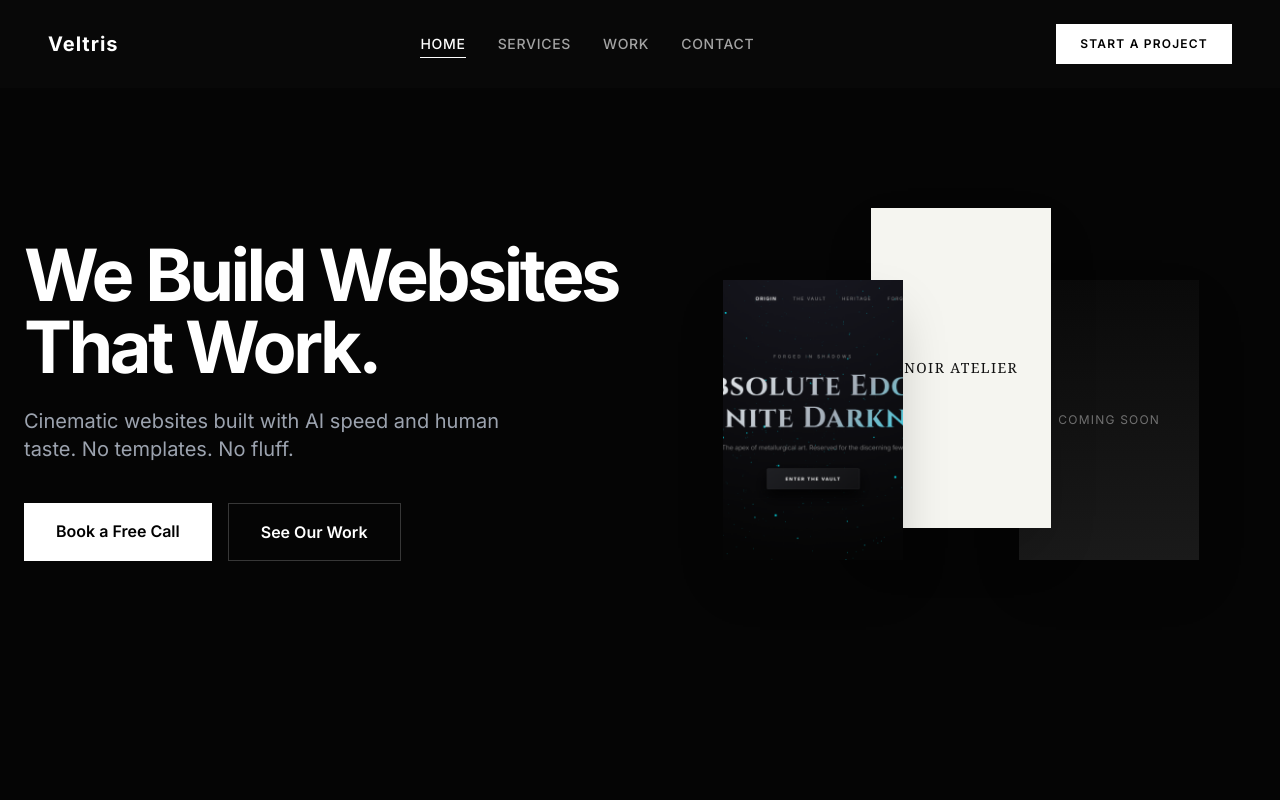
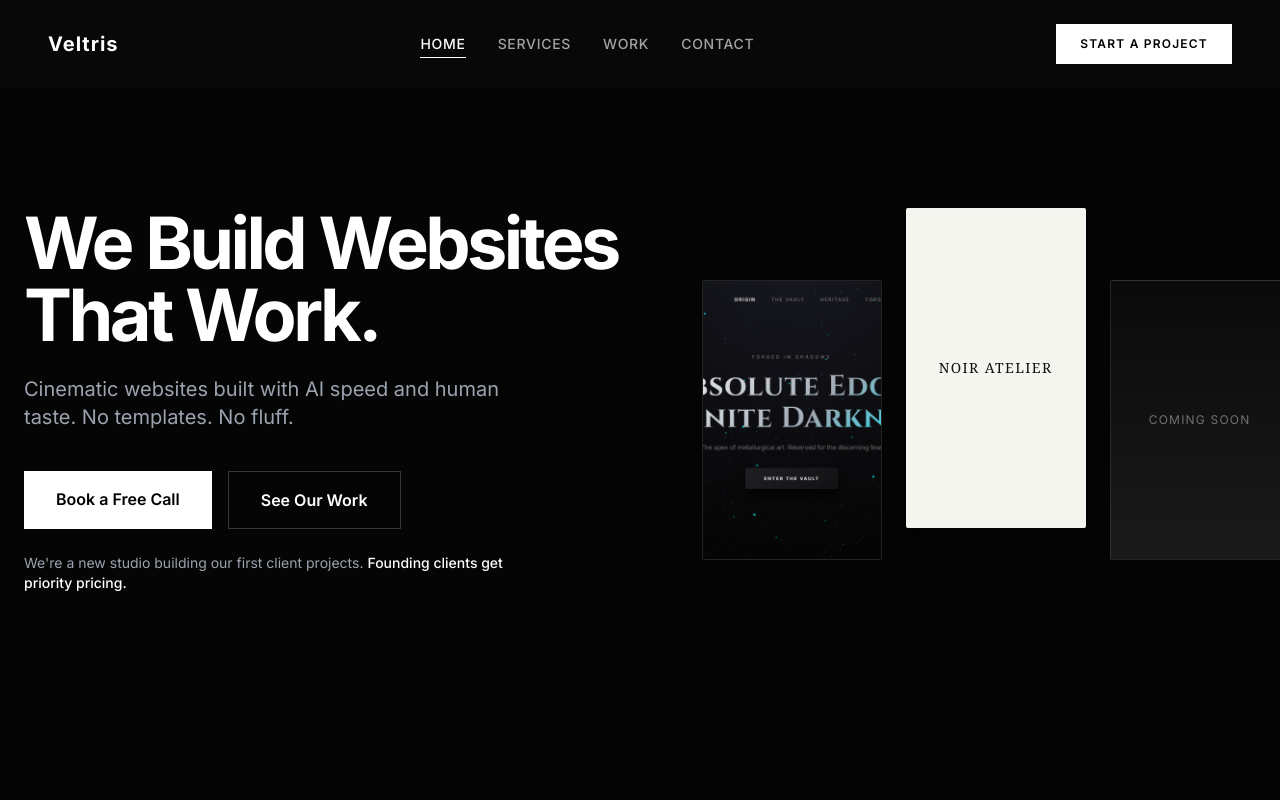
Before and after one commit to mohammadfarooqi140-ux/veltris-site, a Next.js app: page / in a window 1280 px wide. Shown: the top 800 px of the page. Built offline with nearby package versions, Linux system fonts and the light colour scheme; a web font is replaced by a local one.

Commit message:
fix: final visual touchups to monuments, honest line, and why veltris bg

```diff
--- a/app/page.tsx
+++ b/app/page.tsx
@@ -179,14 +179,19 @@ export default function Home() {
               variants={ctaVariants}
               initial="hidden"
               animate="visible"
-              className="flex flex-col sm:flex-row gap-4"
+              className="flex flex-col gap-6"
             >
+              <div className="flex flex-col sm:flex-row gap-4">
                 <Link href="/contact" className="bg-white text-black px-8 py-4 font-semibold text-center hover:bg-neutral-200 transition-colors">
                   Book a Free Call
                 </Link>
                 <Link href="/work" className="border border-white/20 text-white bg-transparent px-8 py-4 font-semibold text-center hover:bg-white/5 transition-colors">
                   See Our Work
                 </Link>
+              </div>
+              <p className="text-sm text-gray-400 text-center sm:text-left max-w-[500px]">
+                We&apos;re a new studio building our first client projects. <span className="text-white font-medium">Founding clients get priority pricing.</span>
+              </p>
             </motion.div>
           </div>
 
@@ -196,10 +201,10 @@ export default function Home() {
               variants={monumentContainerVariants}
               initial="hidden"
               animate="visible"
-              className="flex flex-row overflow-x-auto snap-x snap-mandatory md:overflow-visible items-end -space-x-8 pb-8 md:pb-0 w-[100vw] -ml-6 px-6 md:w-auto md:ml-0 md:px-0 scrollbar-hide"
+              className="flex flex-row overflow-x-auto snap-x snap-mandatory md:overflow-visible items-end gap-6 pb-8 md:pb-0 w-[100vw] -ml-6 px-6 md:w-auto md:ml-0 md:px-0 scrollbar-hide"
             >
               {/* Monument 1 */}
-              <div className="relative group z-30">
+              <div className="relative group">
                 {!shouldReduceMotion && (
                   <motion.div
                     style={{ opacity: label1Opacity, y: label1Y }}
@@ -208,15 +213,18 @@ export default function Home() {
                     Aethalgard — E-Commerce
                   </motion.div>
                 )}
-                <motion.div variants={monumentVariants} className="snap-center shrink-0 w-[180px] h-[280px] bg-[#0a0a0a] shadow-2xl flex flex-col overflow-hidden relative">
-                  <div className="flex-1 overflow-hidden relative">
+                <motion.div variants={monumentVariants} className="snap-center shrink-0 w-[180px] h-[280px] rounded-sm border border-white/10 bg-[#0a0a0a] shadow-lg flex flex-col overflow-hidden relative">
+                  <div className="absolute inset-0 z-10 flex items-center justify-center bg-black/60 p-4 text-center opacity-0 group-hover:opacity-100 transition-opacity duration-300">
+                    <span className="text-[10px] font-bold text-white tracking-widest leading-relaxed">ABSOLUTE EDGE.<br/>INFINITE DARKNESS.</span>
+                  </div>
+                  <div className="flex-1 overflow-hidden relative z-0">
                     <img src="/aethelgard-preview.png" alt="Aethalgard" className="w-full h-full object-cover object-top" />
                   </div>
                 </motion.div>
               </div>
 
               {/* Monument 2 */}
-              <div className="relative group md:-translate-y-8 z-20">
+              <div className="relative group md:-translate-y-8">
                 {!shouldReduceMotion && (
                   <motion.div
                     style={{ opacity: label2Opacity, y: label2Y }}
@@ -225,7 +233,7 @@ export default function Home() {
                     Noir Atelier — Fashion
                   </motion.div>
                 )}
-                <motion.div variants={monumentVariants} className="snap-center shrink-0 w-[180px] h-[320px] bg-[#f5f5f0] shadow-2xl flex flex-col overflow-hidden relative">
+                <motion.div variants={monumentVariants} className="snap-center shrink-0 w-[180px] h-[320px] rounded-sm border border-white/10 bg-[#f5f5f0] shadow-lg flex flex-col overflow-hidden relative">
                   <div className="flex-1 flex items-center justify-center">
                     <span className="font-playfair text-[#111] text-sm tracking-widest font-serif">NOIR ATELIER</span>
                   </div>
@@ -233,7 +241,7 @@ export default function Home() {
               </div>
 
               {/* Monument 3 */}
-              <div className="relative group z-10">
+              <div className="relative group">
                 {!shouldReduceMotion && (
                   <motion.div
                     style={{ opacity: label3Opacity, y: label3Y }}
@@ -242,7 +250,7 @@ export default function Home() {
                     Coming Soon
                   </motion.div>
                 )}
-                <motion.div variants={monumentVariants} className="snap-center shrink-0 w-[180px] h-[280px] shadow-2xl flex flex-col overflow-hidden relative bg-gradient-to-b from-[#0a0a0a] to-[#1a1a1a]">
+                <motion.div variants={monumentVariants} className="snap-center shrink-0 w-[180px] h-[280px] rounded-sm border border-white/10 shadow-lg flex flex-col overflow-hidden relative bg-gradient-to-b from-[#0a0a0a] to-[#1a1a1a]">
                   <div className="flex-1 flex items-center justify-center">
                     <span className="text-xs text-white/40 tracking-widest">COMING SOON</span>
                   </div>
@@ -298,7 +306,7 @@ export default function Home() {
             style={{ backgroundImage: 'url("/why-veltris-bg.png")' }}
           />
           {/* Dark Overlay */}
-          <div className="absolute inset-0 bg-black/80 z-0" />
+          <div className="absolute inset-0 bg-black/85 z-0" />
 
           <div className="relative z-10">
             <span className="text-[10px] font-semibold text-[#555] tracking-widest uppercase mb-4 block">
```
Lines whose indentation alone changed are shown as unchanged.
